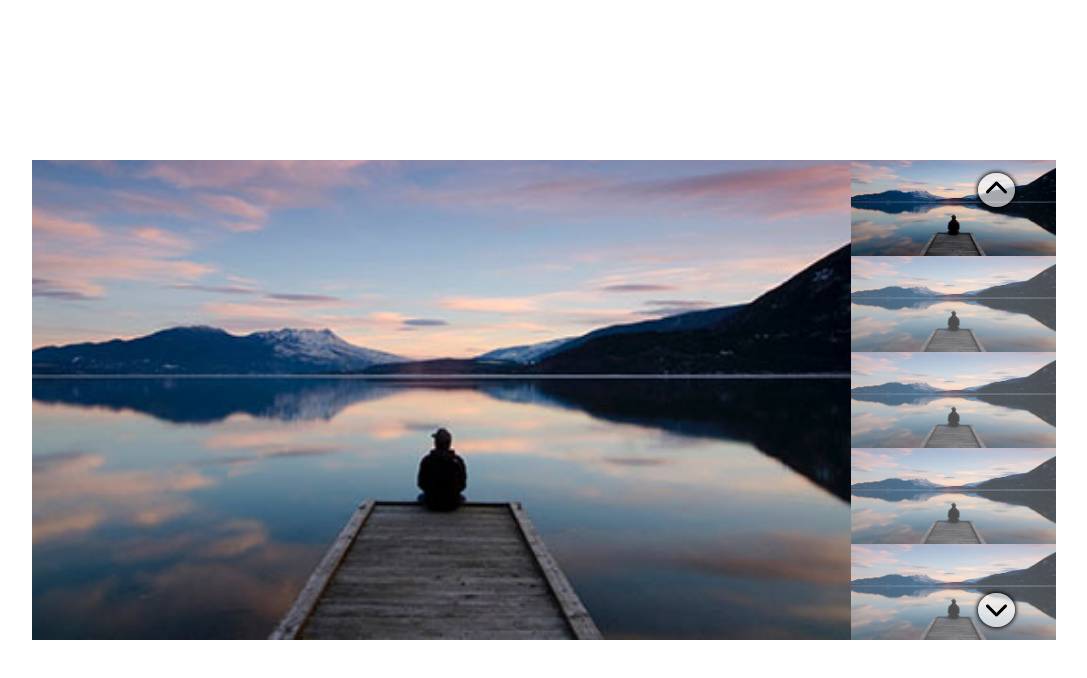
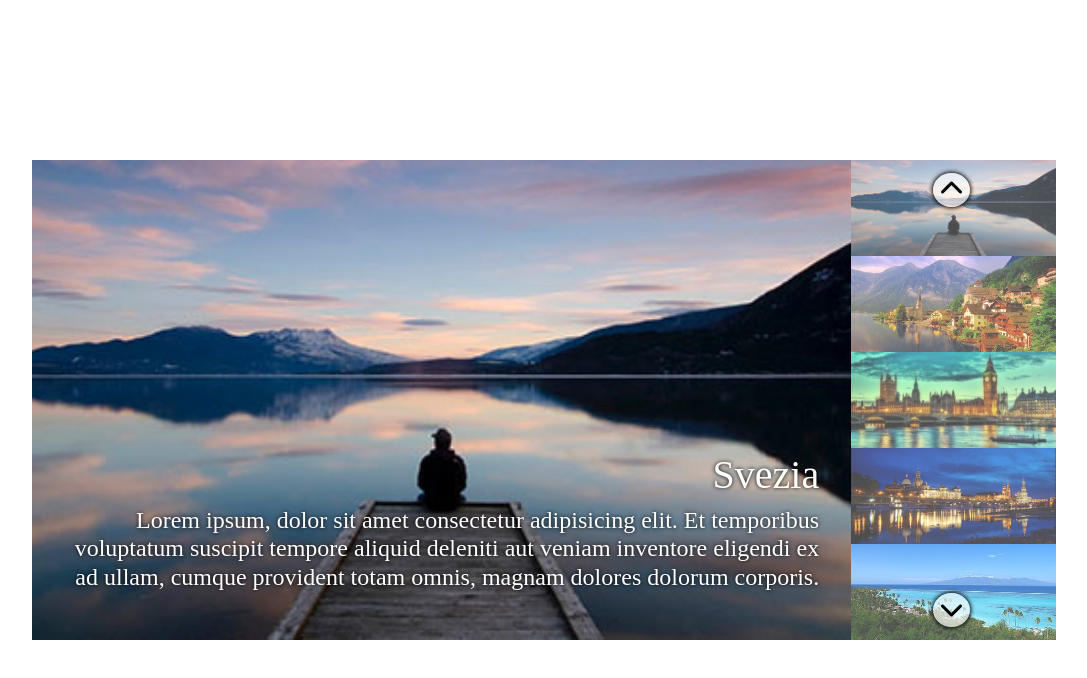
Before and after one commit to GianlucaGiovannini/vue-slider, a plain HTML site: page index.html in a window 1280 px wide. Shown: the whole page, without its empty margins (96-1183 px from the left). Drawn offline with nearby package versions, Linux system fonts and the light colour scheme.

Commit message:
Added Milestone-2

```diff
--- a/assets/css/style.css
+++ b/assets/css/style.css
@@ -26,6 +26,24 @@ img {
 .sliders-big {
     width: 80%;
     height: 100%;
+    position: relative;
+}
+
+.description {
+    position: absolute;
+    bottom: 3rem;
+    left: 0;
+    padding: 0 2rem;
+    color: white;
+    font-size: 1.5rem;
+    text-align: right;
+    line-height: 1.8rem;
+    text-shadow: 0px 0px 4px black;
+}
+
+.desc_title {
+    font-size: 2.5rem;
+    padding-bottom: 1rem;
 }
 
 .sliders-big img {
@@ -45,11 +63,6 @@ img {
 .thumb {
     width: 100%;
     height: calc(100% / 5);
-}
-
-.thumb img {
-    width: 100%;
-    height: 100%;
     object-fit: cover;
     opacity: 0.7;
 }
@@ -62,7 +75,7 @@ img {
     justify-content: space-between;
     position: absolute;
     top: 0;
-    right: 20%;
+    left: 40%;
 }
 
 .prev,
--- a/assets/js/app.js
+++ b/assets/js/app.js
@@ -29,28 +29,31 @@ const app = new Vue({
     el: "#app",
 
     data: {
+
+        activeImg: 0,
+
         sliders: [{
-                image: 'img/01.jpg',
+                image: './assets/img/01.jpg',
                 title: 'Svezia',
                 text: 'Lorem ipsum, dolor sit amet consectetur adipisicing elit. Et temporibus voluptatum suscipit tempore aliquid deleniti aut veniam inventore eligendi ex ad ullam, cumque provident totam omnis, magnam dolores dolorum corporis.',
             },
             {
-                image: 'img/02.jpg',
+                image: './assets/img/02.jpg',
                 title: 'Svizzera',
                 text: 'Lorem ipsum.',
             },
             {
-                image: 'img/03.jpg',
+                image: './assets/img/03.jpg',
                 title: 'Gran Bretagna',
                 text: 'Lorem ipsum, dolor sit amet consectetur adipisicing elit.',
             },
             {
-                image: 'img/04.jpg',
+                image: './assets/img/04.jpg',
                 title: 'Germania',
                 text: 'Lorem ipsum, dolor sit amet consectetur adipisicing elit. Et temporibus voluptatum suscipit tempore aliquid deleniti aut veniam inventore eligendi ex ad ullam.',
             },
             {
-                image: 'img/05.jpg',
+                image: './assets/img/05.jpg',
                 title: 'Paradise',
                 text: 'Et temporibus voluptatum suscipit tempore aliquid deleniti aut veniam inventore eligendi ex ad ullam, cumque provident totam omnis.',
             }
--- a/index.html
+++ b/index.html
@@ -19,30 +19,18 @@
         <div class="wrapper">
             <div class="container">
                 <div class="sliders-big">
-                    <img src="./assets/img/01.jpg" alt="">
+                    <img :src="sliders[activeImg].image" :alt='"location " + sliders[activeImg].title'>
+                    <div class="description">
+                        <div class="desc_title">
+                            {{sliders[activeImg].title}}
+                        </div>
+                        {{sliders[activeImg].text}}
+                    </div>
                 </div>
                 <!-- /.sliders -->
 
                 <div class="slider-thumb">
-                    <div class="thumb">
-                        <img src="./assets/img/01.jpg" class="active" alt="">
-                    </div>
-                    <div class="thumb">
-                        <img src="./assets/img/01.jpg" alt="">
-                    </div>
-                    <!-- /.thumb -->
-                    <div class="thumb">
-                        <img src="./assets/img/01.jpg" alt="">
-                    </div>
-                    <!-- /.thumb -->
-                    <div class="thumb">
-                        <img src="./assets/img/01.jpg" alt="">
-                    </div>
-                    <!-- /.thumb -->
-                    <div class="thumb">
-                        <img src="./assets/img/01.jpg" alt="">
-                    </div>
-                    <!-- /.thumb -->
+                    <img class="thumb" :src="image.image" :class="activeImage === index ? 'active' : '' " v-for="(image, index) in sliders" alt="'location' + slider[index].title">
 
                     <div class="navigator">
                         <div class="prev">
```
